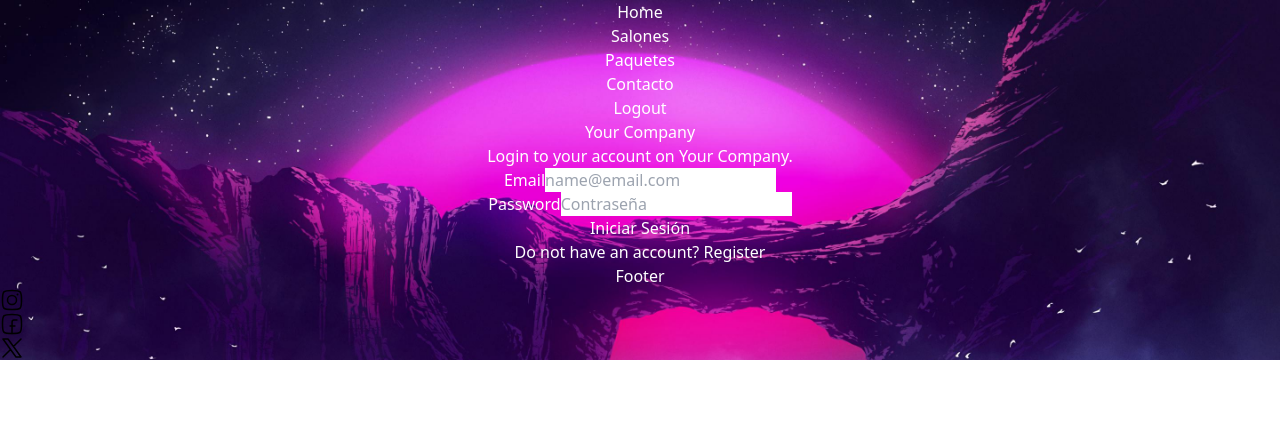
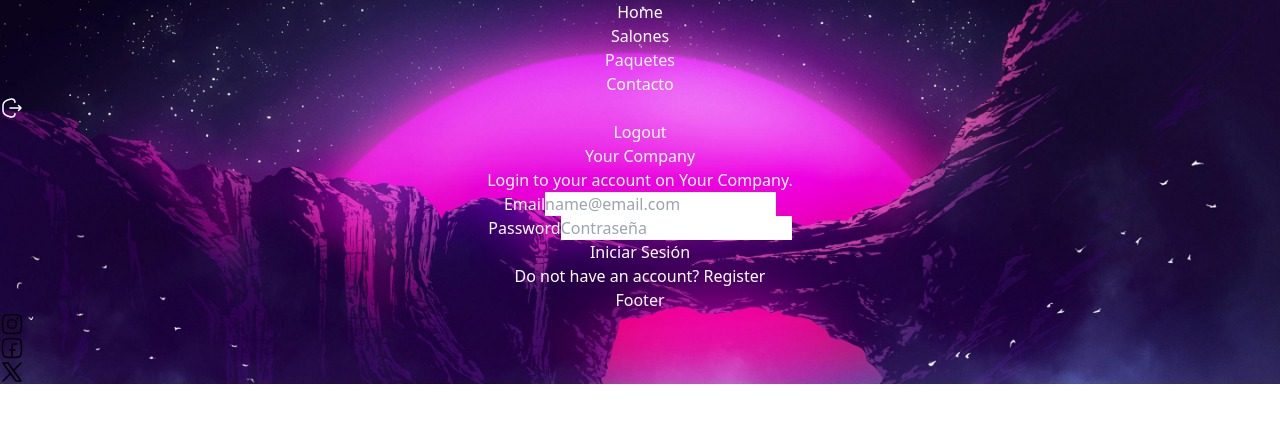
Before and after one commit to Albertscpv/reserve-seat-beta, a React (Vite) app in the folder reserve-it/: page /userRegister in a window 1280 px wide. Shown: the top 422 px of the page. Built offline with nearby package versions, Linux system fonts and the light colour scheme; no server answers.

Commit message:
update navbar

```diff
--- a/reserve-it/src/components/Logout.tsx
+++ b/reserve-it/src/components/Logout.tsx
@@ -24,7 +24,7 @@ const Logout = () => {
     return () => unsubscribe();
   }, [navigate]);
   return(
-    <button onClick={handleLogout}>Logout</button>
+    <button className='font-bold' onClick={handleLogout}>Logout</button>
   )
 };
 
--- a/reserve-it/src/components/NavBar.tsx
+++ b/reserve-it/src/components/NavBar.tsx
@@ -1,5 +1,12 @@
 import { Link } from "react-router-dom"
 import Logout from "./Logout";
+
+const LogoutIcon = () =>(
+    <svg xmlns="http://www.w3.org/2000/svg" viewBox="0 0 24 24" width="24" height="24" color="#ffffff" fill="none">
+        <path d="M15 17.625C14.9264 19.4769 13.3831 21.0494 11.3156 20.9988C10.8346 20.987 10.2401 20.8194 9.05112 20.484C6.18961 19.6768 3.70555 18.3203 3.10956 15.2815C3 14.723 3 14.0944 3 12.8373L3 11.1627C3 9.90561 3 9.27705 3.10956 8.71846C3.70555 5.67965 6.18961 4.32316 9.05112 3.51603C10.2401 3.18064 10.8346 3.01295 11.3156 3.00119C13.3831 2.95061 14.9264 4.52307 15 6.37501" stroke="currentColor" stroke-width="1.5" stroke-linecap="round" />
+        <path d="M21 12H10M21 12C21 11.2998 19.0057 9.99153 18.5 9.5M21 12C21 12.7002 19.0057 14.0085 18.5 14.5" stroke="currentColor" stroke-width="1.5" stroke-linecap="round" stroke-linejoin="round" />
+    </svg>
+)
 
 const NavBar = () => {
     const navLinks = [
@@ -18,7 +25,8 @@ const NavBar = () => {
                 </li>
             )))}
         </ul>
-        <div>
+            <div className="flex gap-2">
+                <LogoutIcon/>
                 <Logout/>
             </div>
         </div>
```
